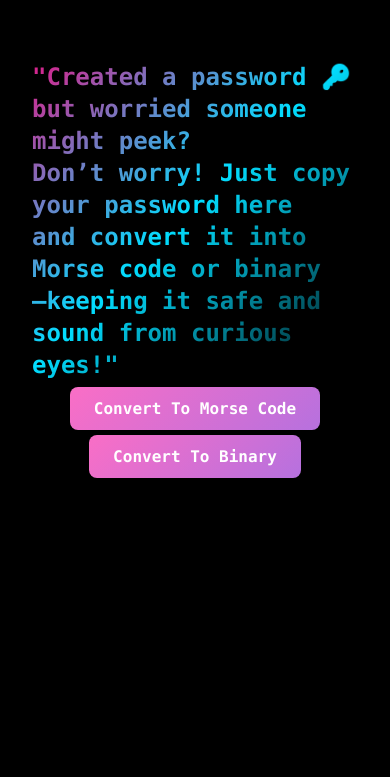
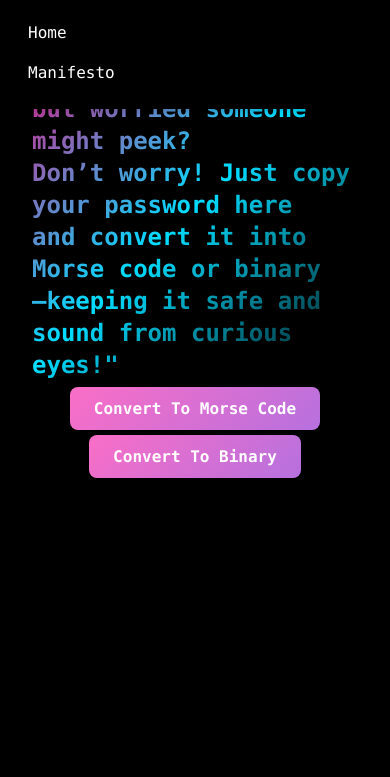
Before and after one commit to Subhadeep-Paul5/Dex, a plain HTML site: page index.html in a window 390 px wide. Both pictures are taken after a click on the button 362 px from the left and 36 px from the top of the page. Shown: the part 67-844 px from the top of the page. Drawn offline with nearby package versions, Linux system fonts and the light colour scheme.

Commit message:
Update index.html

```diff
--- a/index.html
+++ b/index.html
@@ -57,17 +57,17 @@
 
                 <!-- Nav Links -->
                 <div class="hidden lg:flex space-x-8 ml-auto">
-                    <a href="index.html" class="text-white font-mono hover:bg-purple-600 hover:text-gray-900 px-3 py-2 rounded-md transition">Home</a>
-                    <a href="manifesto.html" class="text-white font-mono hover:bg-purple-600 hover:text-gray-900 px-3 py-2 rounded-md transition">Manifesto</a>
-                    <a href="#" class="text-white font-mono hover:bg-purple-600 hover:text-gray-900 px-3 py-2 rounded-md transition"></a>
+                    <a href="index.html" class="text-white font-mono hover:bg-bg-gray-500 hover:text-gray-900 px-3 py-2 rounded-md transition">Home</a>
+                    <a href="manifesto.html" class="text-white font-mono hover:bg-bg-gray-500 hover:text-gray-900 px-3 py-2 rounded-md transition">Manifesto</a>
+                    <a href="#" class="text-white font-mono hover:bg-bg-gray-500 hover:text-gray-900 px-3 py-2 rounded-md transition"></a>
                 </div>
             </div>
 
             <!-- Mobile Menu -->
             <div id="mobile-menu" class="lg:hidden hidden">
-                <a href="index.html" class="block py-2 text-white hover:bg-purple-600 hover:text-gray-900 px-3 py-2 rounded-md transition">Home</a>
-                <a href="manifesto.html" class="block py-2 text-white hover:bg-purple-600 hover:text-gray-900 px-3 py-2 rounded-md transition">Manifesto</a>
-                <a href="#" class="block py-2 text-white hover:bg-purple-600 hover:text-gray-900 px-3 py-2 rounded-md transition"></a>
+                <a href="index.html" class="block py-2 text-white hover:bg-bg-gray-500 hover:text-gray-900 px-3 py-2 rounded-md transition">Home</a>
+                <a href="manifesto.html" class="block py-2 text-white hover:bg-bg-gray-500 hover:text-gray-900 px-3 py-2 rounded-md transition">Manifesto</a>
+                <a href="#" class="block py-2 text-white hover:bg-bg-gray-500 hover:text-gray-900 px-3 py-2 rounded-md transition"></a>
             </div>
         </div>
     </nav>
@@ -76,10 +76,16 @@
         <div>
             <section id="home" class="min-h-screen w-full flex bg-black text-black font-bold rounded shadow-sm p-4 mb-4">
                 <div class="text-center">
-                    <h1 class="gradient-text text-2xl lg:text-4xl text-left font-mono font-bold mb-4 mx-auto px-4 md:px-44 lg:px-44 md:p-12"><br>"Created a password 🔑 but worried someone might peek? <br>Don’t worry! Just copy your password here <br>and convert it into Morse code or binary<br>—keeping it safe and sound from curious eyes!"</h1>
+                    <h1 class="gradient-text text-2xl lg:text-4xl text-left font-mono font-bold mb-4 mx-auto px-4 md:px-44 lg:px-44 md:p-12"><br>"Created a password 🔑 but worried someone might peek? <br>Don’t worry! Just copy your password here <br>and convert it into Morse code or binary<br>—keeping it safe and sound from curious eyes!"<br></h1>
                     <a href="#MorseCodeConverter" class="animated-gradient font-mono text-white px-6 py-3 rounded-lg">Convert To Morse Code</a><br><br>
                     <a href="#BinaryCodeConverter" class="animated-gradient font-mono text-white px-6 py-3 rounded-lg">Convert To Binary</a>
                 </div>
+            </section>
+
+ <section id="note" class="flex justify-center bg-black pt-20 lg:pt-24 px-4 md:px-12 lg:px-24">
+                <div class="container mx-auto text-center text-white w-100 h-80 lg:w-100 lg:h-80 p-6 bg-black border-8 border-gray=500 shadow-lg rounded-lg flex flex-col justify-center">
+                    <h1 class="gradient-text text-1xl lg:text-3xl text-left font-mono font-bold mb-4 mx-auto">Note: In Morse code, A-Z and a-z share the same code, so it cannot differentiate between uppercase and lowercase letters. I apologize for that. However, the binary code can differentiate between uppercase and lowercase letters.</h1>
+                    </div>
             </section>
 
             <!-- Morse Code Converter Section -->
@@ -127,6 +133,13 @@
 
     <!-- JavaScript to toggle the mobile menu -->
     <script>
+        const navToggle = document.getElementById('nav-toggle');
+    const mobileMenu = document.getElementById('mobile-menu');
+
+    navToggle.addEventListener('click', () => {
+        mobileMenu.classList.toggle('hidden');
+    });
+
         const morseCodeMap = {
             'A': '.-', 'B': '-...', 'C': '-.-.', 'D': '-..', 'E': '.', 'F': '..-.', 'G': '--.', 'H': '....',
             'I': '..', 'J': '.---', 'K': '-.-', 'L': '.-..', 'M': '--', 'N': '-.', 'O': '---', 'P': '.--.',
```
